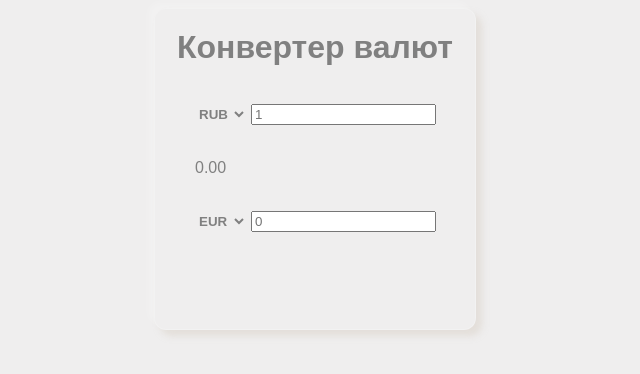
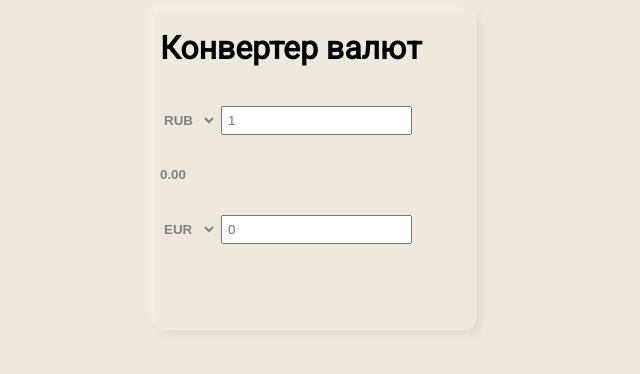
Before and after one commit to bezzyck/JS_converter, a plain HTML site: page index.html in a window 1280 px wide. Shown: the whole page, without its empty margins (325-965 px from the left). Drawn offline with Linux system fonts and the light colour scheme; no server answers.

Commit message:
refactor

```diff
--- a/css/style.css
+++ b/css/style.css
@@ -1,11 +1,13 @@
+@import url('https://fonts.googleapis.com/css2?family=Roboto&display=swap');
+
 body {
-	background: #efeeee;
+	background: #eee9dd;
+	font-family: 'Roboto', sans-serif;
 }
 
 h1 {
+	font-size: 32px;
 	margin: 20px 0 20px 0;
-	font-family: sans-serif;
-	color: grey;
 }
 
 .main {
@@ -13,46 +15,36 @@ h1 {
 	height: 320px;
 	margin: 0 auto;
 
-
-	background: #efeeee;
+	background: #eee9dd;
 	border: 1px solid rgba(255, 255, 255, .2);
 	border-radius: 12px;
 	box-shadow: -6px -6px 6px 0 rgba(255, 255, 255, .2), 6px 6px 6px 0 rgba(217, 210, 200, .5);
 }
 
 .title {
-	text-align: center;
+	text-align: start;
+	margin-left: 5px;
 }
 
 select {
-	margin: 20px 0 20px 40px;
+	margin: 20px 0 20px 0;
+	padding: 5px;
 
 	border: none;
-	background: #efeeee;
-
+	background: #eee9dd;
 	color: grey;
 	font-weight: 700;
 }
 
-select::-ms-expand {
-	display: none;
-}
-
-select:hover {
-	border-color: #888;
-}
-
-select:focus {
-	border-color: #aaa;
-	box-shadow: 0 0 1px 3px rgba(255, 255, 255, .7);
-	box-shadow: 0 0 0 3px -moz-mac-focusring;
-	color: #222;
-	outline: none;
+input {
+	padding: 5px;
 }
 
 .rate-box {
+	margin-left: 5px;
+
+	font-family: 'Arial';
 	color: grey;
-	margin-left: 40px;
-
-	font-family: sans-serif;
+	font-size: 13.3333px;
+	font-weight: 700;
 }
```
